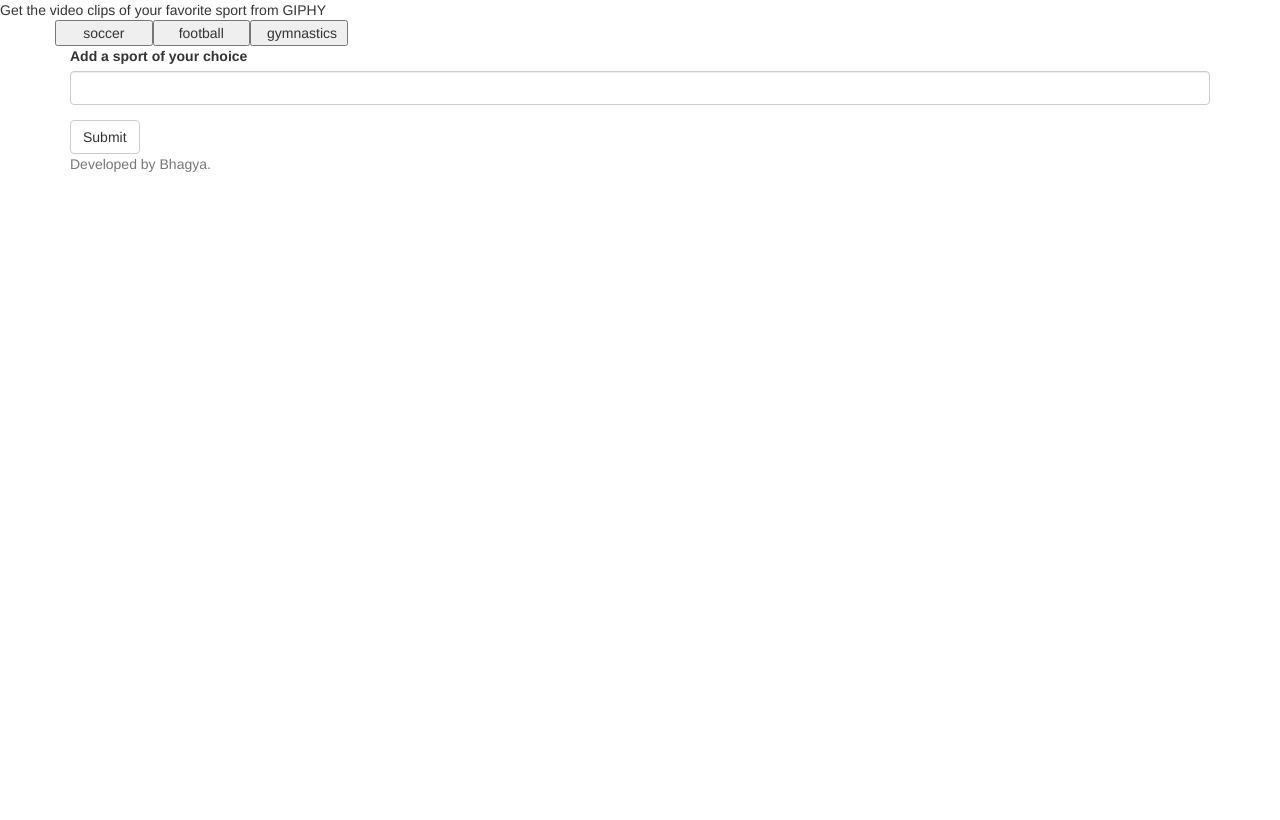
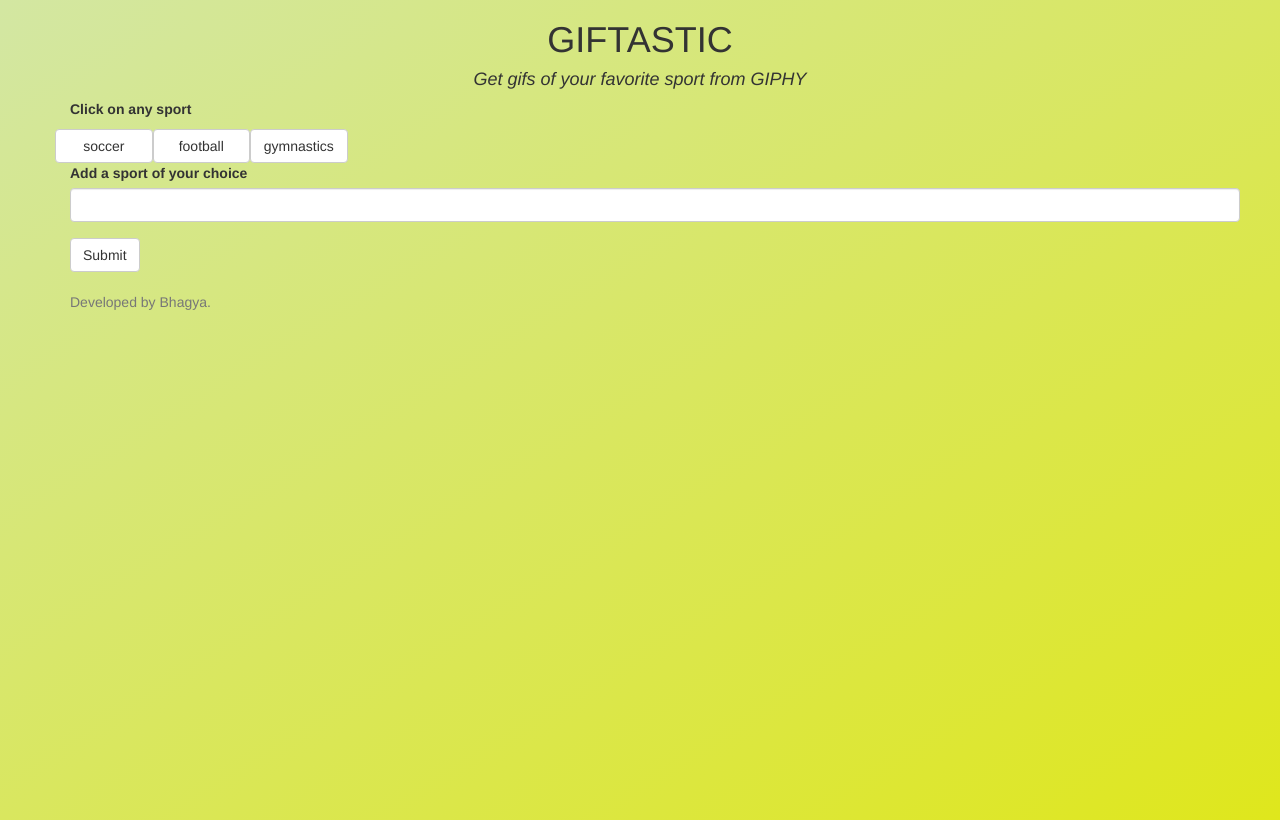
Before and after one commit to bhagya88/week-6-gifTastic, a PHP site: page / in a window 1280 px wide. Before the commit the page ends 172 px from the top, so only its background shows below. Run offline with PHP 8.4, Linux system fonts and the light colour scheme; some web fonts are replaced.

Commit message:
addded functionality to make all images same size. added background color

```diff
--- a/assets/css/style.css
+++ b/assets/css/style.css
@@ -1,3 +1,17 @@
+html,body{
+	height:100%;
+	background: rgb(211,231,162);
+	  /* For browsers that do not support gradients */
+  background: -webkit-linear-gradient(left top, rgb(211,231,162),
+rgb(223,231,28) ); /* For Safari 5.1 to 6.0 */
+  background: -o-linear-gradient(bottom right, rgb(211,231,162),
+rgb(223,231,28) ); /* For Opera 11.1 to 12.0 */
+  background: -moz-linear-gradient(bottom right, rgb(211,231,162),
+rgb(223,231,28) ); /* For Firefox 3.6 to 15 */
+  background: linear-gradient(to bottom right, rgb(211,231,162),
+rgb(223,231,28) ); /* Standard syntax */
+}
+
 .gify-image{
 	height:300px;
 	padding:2%;
--- a/assets/javascript/app.js
+++ b/assets/javascript/app.js
@@ -5,7 +5,7 @@ $(document).ready(function(){
 		$("#choices").empty();
 		topics.forEach(function(ele){
 			var btn = $("<button>");
-			btn.addClass("col-lg-1");
+			btn.addClass("col-lg-1 btn btn-default");
 
 			btn.html(ele);
 			$("#choices").append(btn);
@@ -26,6 +26,7 @@ $(document).ready(function(){
 			console.log(results);
 			var image;
 			$('#images').empty();
+			$('#imgMsg').removeClass("hidden");
 			results.forEach(function(ele){
 				image =$('<img>');
 				image.addClass("col-lg-3");
--- a/index.html
+++ b/index.html
@@ -3,28 +3,33 @@
 <head>
 	<title>Games</title>
 	<meta name="viewport" content="width=device-width">
-
-
 	<link rel="stylesheet" type="text/css" href="https://maxcdn.bootstrapcdn.com/bootstrap/3.3.7/css/bootstrap.min.css">
 	<link rel="stylesheet" type="text/css" href="assets/css/style.css">
 	<link href="https://fonts.googleapis.com/css?family=Caesar+Dressing|Kanit|Ubuntu+Mono" rel="stylesheet">
 
 </head>
 <body>
-	<header>Get the video clips of your favorite sport from GIPHY</header>
+	<header class='text-center'><h1>GIFTASTIC</h1><i><h4>Get gifs of your favorite sport from GIPHY</i></h4></header>
 	<div  class="container">
+		<p><strong>Click on any sport</strong></p>
 		<div id="choices" class="row">
 
 	</div>
 
-	<form>
-		  <div class="form-group">
-		    <label for="userChoice">Add a sport of your choice</label>
-		    <input type="text" class="form-control" id="userChoice" placeholder="">
-		  </div>
+	<form >
+		  <div class="form-group container">
+		    <label for="userChoice" class="row">Add a sport of your choice</label>
+		    <div class="row">
+		    <input type="text" class="form-control col-lg-4" id="userChoice" placeholder=""><div class="col-lg-8"></div>
+		    </div>
+			</div>
 		  <button id="btnAdd" type="submit" class="btn btn-default">Submit </button>
+
 	</form>
-	<div class="container-fluid">
+	<br>
+
+	<div class="container">
+		<h2 id="imgMsg" class="text-center hidden" >Click on the image to animate</h2>
 		<div id="images"  class="row"></div>
 	</div>
 
```
